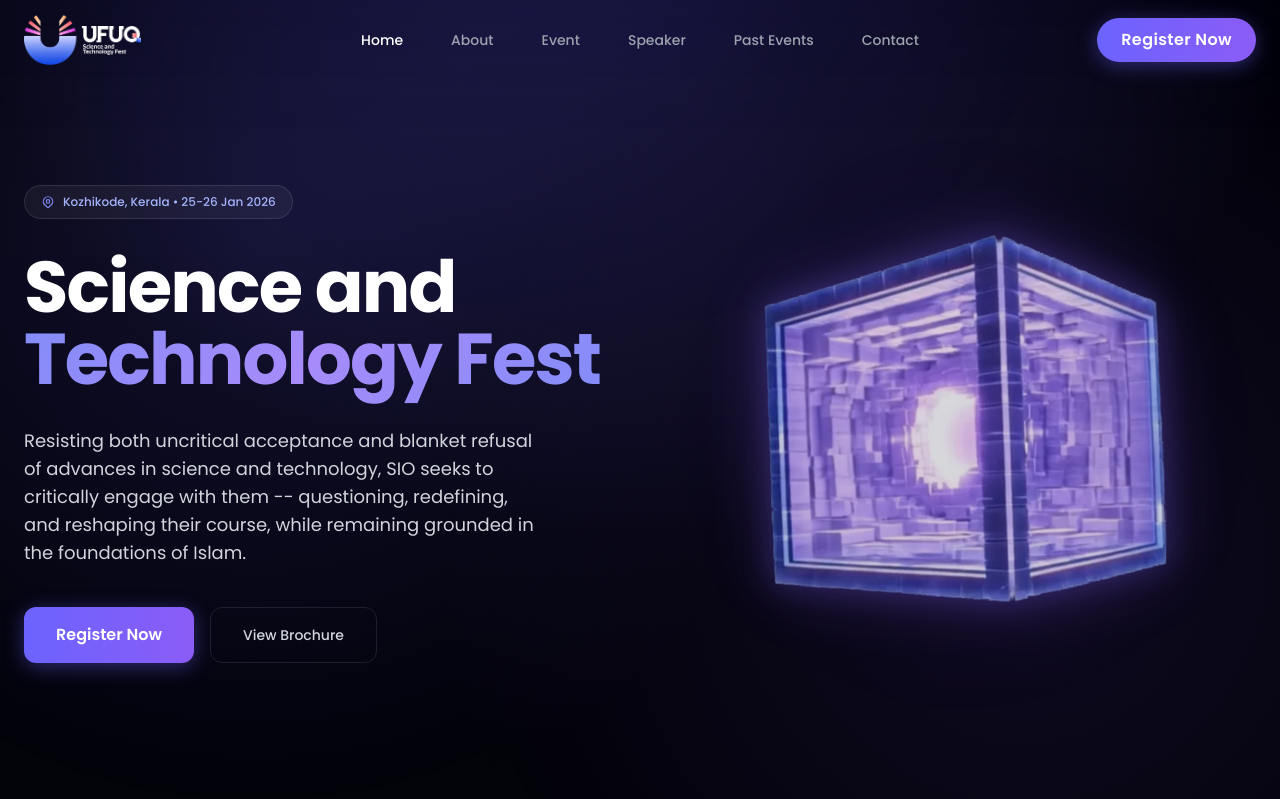
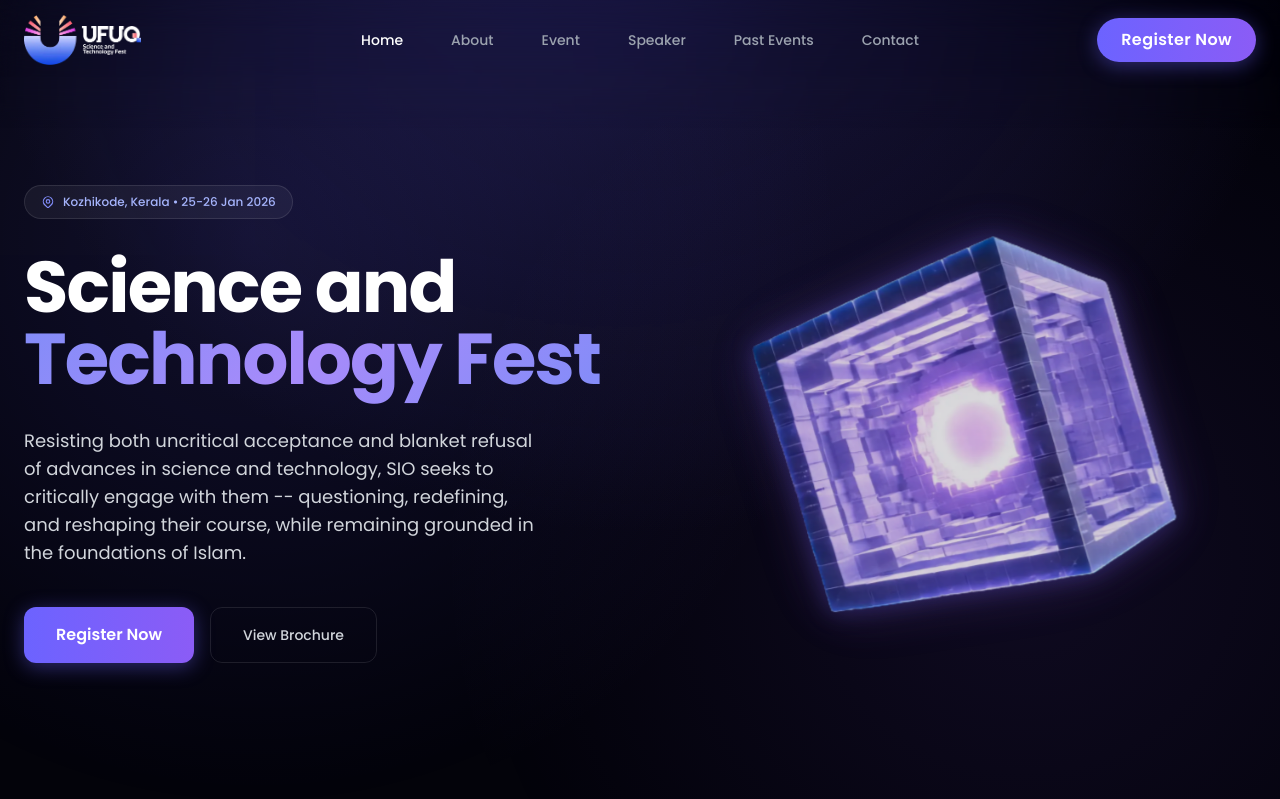
Before and after one commit to irshad9747/ufuq-landing-page, a React (Vite) app: page / in a window 1280 px wide. Shown: the top 799 px of the page. Built offline with nearby package versions, Linux system fonts and the light colour scheme.

Commit message:
Add interactive cube with static cube.webp preview, reduce size, and add drag prevention

```diff
--- a/src/components/Hero.jsx
+++ b/src/components/Hero.jsx
@@ -40,6 +40,7 @@ const Hero = () => {
   const transitionTimeoutRef = useRef(null) // Track transition timeout
   const pendingFrameRef = useRef(null) // Track pending frame change
   const loadingAbortRef = useRef(null) // Track loading abort controller
+  const [cubeActivated, setCubeActivated] = useState(false) // Track if cube has been clicked to activate interactive mode
 
   // Helper function to get PNG fallback path
   const getPNGFallbackPath = useCallback((frameIndex) => {
@@ -73,26 +74,40 @@ const Hero = () => {
     }
   }, [getFramePath, getPNGFallbackPath, useWebP])
 
+  // Get cube.webp path
+  const cubeWebpPath = useMemo(() => {
+    return getImagePath('/icons/cube.webp')
+  }, [])
+
   // Memoize frame paths for both images
   // During loading phase, use loadingFrame; during interactive phase, use displayFrame
   // Mobile users: Return empty string to prevent any image loading
+  // Show cube.webp initially if not activated
   const framePath = useMemo(() => {
+    // If cube not activated, show static cube.webp
+    if (!cubeActivated) return cubeWebpPath
     // Check desktop status - use direct check to avoid race condition with state initialization
     const isDesktopDevice = isDesktopUser || isDesktop()
-    if (!isDesktopDevice) return '' // Mobile: no image loading
+    if (!isDesktopDevice) return cubeWebpPath // Mobile: show static cube
     const frameToUse = isInteractive ? displayFrame : loadingFrame
     return getFramePath(frameToUse)
-  }, [isDesktopUser, displayFrame, loadingFrame, isInteractive, getFramePath])
+  }, [cubeActivated, cubeWebpPath, isDesktopUser, displayFrame, loadingFrame, isInteractive, getFramePath])
   const nextFramePath = useMemo(() => {
+    // If cube not activated, return empty (no crossfade needed)
+    if (!cubeActivated) return ''
     // Check desktop status - use direct check to avoid race condition with state initialization
     const isDesktopDevice = isDesktopUser || isDesktop()
     if (!isDesktopDevice) return '' // Mobile: no image loading
     return getFramePath(currentFrame)
-  }, [isDesktopUser, currentFrame, getFramePath])
+  }, [cubeActivated, isDesktopUser, currentFrame, getFramePath])
 
   // Preload initial frame immediately and synchronously to prevent blinking
   // Skip entirely for mobile users - they don't need the cube
+  // Only start loading when cube is activated
   useEffect(() => {
+    // Don't start loading until cube is activated
+    if (!cubeActivated) return
+
     // Check if mobile early - skip all frame loading
     const desktop = isDesktop()
     setIsDesktopUser(desktop)
@@ -118,11 +133,15 @@ const Hero = () => {
         setDisplayFrame(initialFrame)
         setLoadingFrame(initialFrame)
       })
-  }, [preloadWithFallback])
+  }, [cubeActivated, preloadWithFallback])
 
   // Sequential frame loading: Load and display each frame one by one
   // Desktop only - mobile users skip this entirely
+  // Only start loading when cube is activated
   useEffect(() => {
+    // Don't start loading until cube is activated
+    if (!cubeActivated) return
+
     // Check desktop status - use direct check as fallback to avoid race condition
     const isDesktopDevice = isDesktopUser || isDesktop()
     // Skip for mobile users - no frame loading needed
@@ -220,7 +239,7 @@ const Hero = () => {
     return () => {
       abortController.abort()
     }
-  }, [isDesktopUser, initialFrameLoaded, totalFrames, preloadWithFallback, getFramePath])
+  }, [cubeActivated, isDesktopUser, initialFrameLoaded, totalFrames, preloadWithFallback, getFramePath])
 
   // Preload nearby frames as user moves (desktop only - mobile doesn't load frames)
   // This effect is now desktop-only since mobile users never enter interactive mode
@@ -264,13 +283,25 @@ const Hero = () => {
   // Handle primary image load
   const handleImageLoad = useCallback(() => {
     if (imgRef.current) {
+      // If showing static cube, ensure it's visible
+      if (!cubeActivated) {
+        imgRef.current.style.opacity = '0.85'
+      } else {
       imgRef.current.style.opacity = '0.85'
       // Mark initial frame as loaded if this is the initial frame
       if (displayFrame === 71 && !initialFrameLoaded) {
         setInitialFrameLoaded(true)
       }
     }
-  }, [displayFrame, initialFrameLoaded])
+    }
+  }, [displayFrame, initialFrameLoaded, cubeActivated])
+
+  // Handle cube click to activate interactive mode
+  const handleCubeClick = useCallback(() => {
+    if (!cubeActivated) {
+      setCubeActivated(true)
+    }
+  }, [cubeActivated])
 
   // Crossfade transition logic with glitch prevention
   const performCrossfade = useCallback(() => {
@@ -523,51 +554,58 @@ const Hero = () => {
                   ref={imgRef}
                   src={framePath}
                   alt="Rotating Cube"
-                  className={`w-full h-auto max-w-2xl md:max-w-3xl lg:max-w-4xl xl:max-w-5xl absolute ${isInteractive ? 'cube-alive' : ''}`}
+                  draggable="false"
+                  className={`w-full h-auto max-w-2xl md:max-w-3xl lg:max-w-4xl xl:max-w-5xl absolute cube-alive ${!cubeActivated ? 'cursor-pointer hover:opacity-100' : ''}`}
                   style={{
-                    opacity: initialFrameLoaded ? 0.85 : 0,
+                    opacity: cubeActivated ? (initialFrameLoaded ? 0.85 : 0) : 0.85,
                     imageRendering: 'auto',
-                    willChange: 'opacity',
+                    willChange: 'opacity, transform, filter',
                     backfaceVisibility: 'hidden',
-                    transform: 'translateZ(0)',
                     transition: isInteractive ? 'opacity 0.1s cubic-bezier(0.4, 0, 0.2, 1)' : 'opacity 0.3s ease-out',
                     WebkitBackfaceVisibility: 'hidden',
-                    WebkitTransform: 'translateZ(0)',
                     WebkitFontSmoothing: 'antialiased',
                     MozOsxFontSmoothing: 'grayscale',
-                    pointerEvents: isInteractive ? 'auto' : 'none'
+                    WebkitUserDrag: 'none',
+                    userSelect: 'none',
+                    pointerEvents: isInteractive ? 'auto' : (cubeActivated ? 'none' : 'auto')
                   }}
                   onLoad={handleImageLoad}
                   onError={handleImageError}
+                  onClick={handleCubeClick}
+                  onDragStart={(e) => e.preventDefault()}
                   loading="eager"
                   decoding="async"
                 />
-                {/* Secondary image for crossfade */}
+                {/* Secondary image for crossfade - only show when cube is activated */}
+                {cubeActivated && (
                 <img
                   ref={nextImgRef}
                   src={nextFramePath}
                   alt=""
+                    draggable="false"
                   className={`w-full h-auto max-w-2xl md:max-w-3xl lg:max-w-4xl xl:max-w-5xl ${isInteractive ? 'cube-alive' : ''}`}
                   style={{
                     opacity: 0,
                     imageRendering: 'auto',
-                    willChange: 'opacity',
+                      willChange: 'opacity, transform, filter',
                     backfaceVisibility: 'hidden',
-                    transform: 'translateZ(0)',
                     transition: 'opacity 0.1s cubic-bezier(0.4, 0, 0.2, 1)',
                     pointerEvents: 'none',
                     WebkitBackfaceVisibility: 'hidden',
-                    WebkitTransform: 'translateZ(0)',
                     WebkitFontSmoothing: 'antialiased',
-                    MozOsxFontSmoothing: 'grayscale'
+                      MozOsxFontSmoothing: 'grayscale',
+                      WebkitUserDrag: 'none',
+                      userSelect: 'none'
                   }}
                   onLoad={handleNextImageLoad}
+                    onDragStart={(e) => e.preventDefault()}
                   loading="eager"
                   decoding="async"
                 />
+                )}
 
                 {/* Loading Progress Indicator (shown during preload) - Below sprite */}
-                {!isInteractive && (
+                {cubeActivated && !isInteractive && (
                   <div className="absolute bottom-4 left-1/2 -translate-x-1/2 z-20 px-4 py-2 rounded-full bg-black/50 backdrop-blur-sm border border-white/10">
                     <div className="flex items-center gap-3">
                       <div className="w-32 h-1.5 bg-white/10 rounded-full overflow-hidden">
--- a/src/index.css
+++ b/src/index.css
@@ -337,16 +337,16 @@ button {
 /* Floating Animation */
 @keyframes float {
   0%, 100% {
-    transform: translateY(0px) rotate(0deg);
+    transform: scale(0.729) translateY(0px) rotate(0deg) translateZ(0);
   }
   25% {
-    transform: translateY(-20px) rotate(2deg);
+    transform: scale(0.729) translateY(-20px) rotate(2deg) translateZ(0);
   }
   50% {
-    transform: translateY(-10px) rotate(0deg);
+    transform: scale(0.729) translateY(-10px) rotate(0deg) translateZ(0);
   }
   75% {
-    transform: translateY(-25px) rotate(-2deg);
+    transform: scale(0.729) translateY(-25px) rotate(-2deg) translateZ(0);
   }
 }
 
```
Also changed, not shown: public/icons/cube.png (deleted), public/icons/cube.webp (added).
